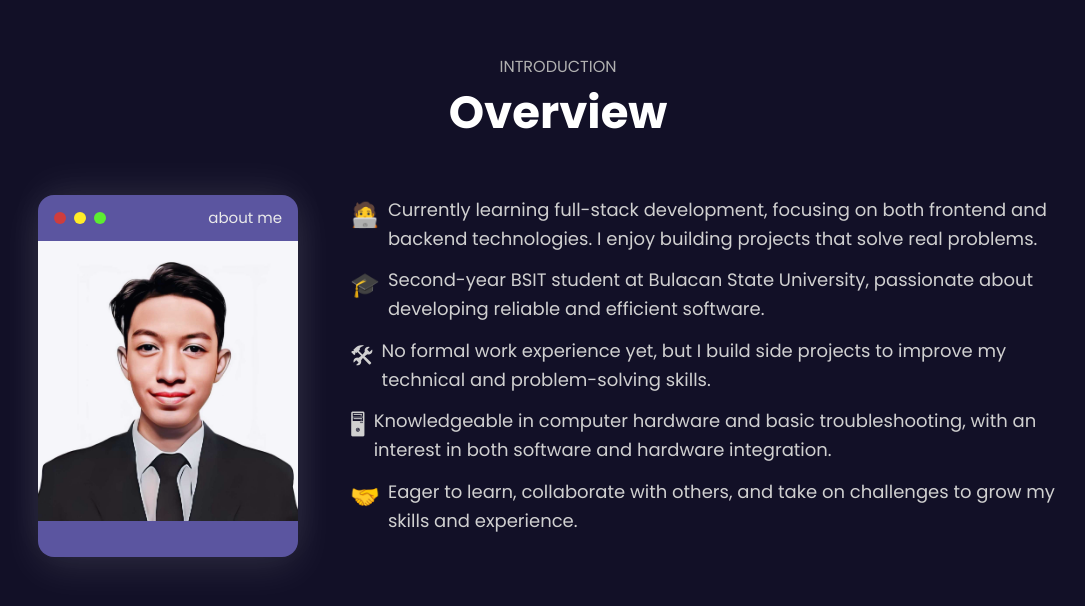
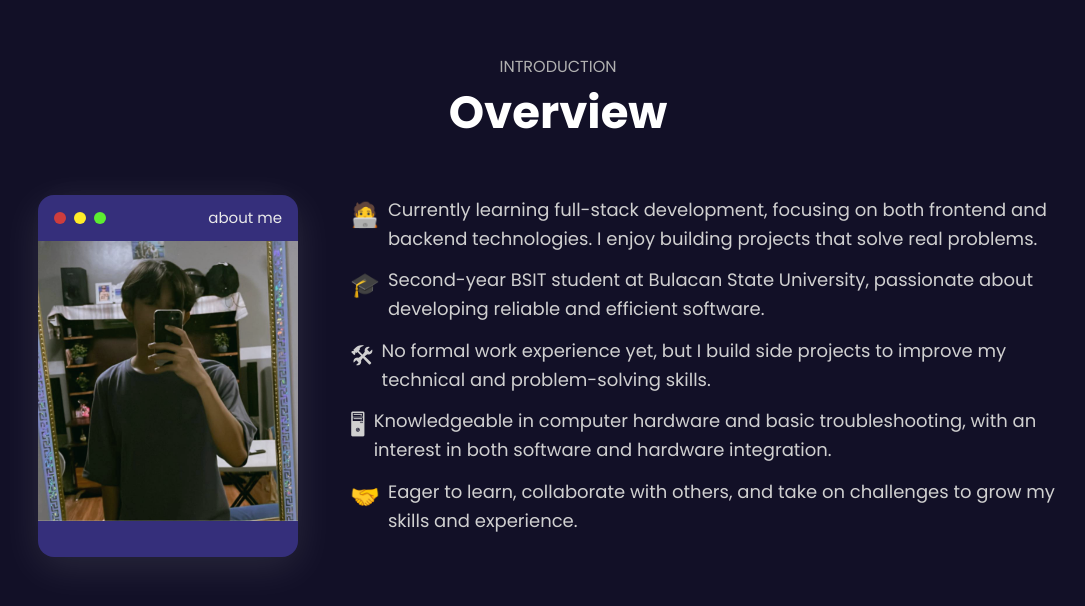
Before and after one commit to selrahcjstn/Portfolio, a React (Vite) app: page / in a window 1280 px wide. Shown: the part 894-1500 px from the top of the page, without its empty margins (82-1167 px from the left). Built offline with nearby package versions, Linux system fonts and the light colour scheme.

Commit message:
Change color of Card

```diff
--- a/src/components/About.jsx
+++ b/src/components/About.jsx
@@ -12,7 +12,7 @@
             </div>
             <div className="flex flex-col items-center lg:justify-center gap-13 sm:flex-row sm:items-start ">
                 <div className="">
-                    <div className="bg-[#5b55a0] pb-9 rounded-2xl overflow-hidden shadow-[0px_10px_40px_rgba(255,255,255,0.1),0px_-10px_40px_rgba(255,255,255,0.06)] sm:min-w-[250px] flex-1">
+                    <div className="bg-[#352f7b] pb-9 rounded-2xl overflow-hidden shadow-[0px_10px_40px_rgba(255,255,255,0.1),0px_-10px_40px_rgba(255,255,255,0.02)] sm:min-w-[250px] flex-1">
 
                         <div className="flex items-center justify-between flex-1 px-4 py-3 ">
                             <div className="flex gap-2">
```
Also changed, not shown: src/assets/me.jpg.
